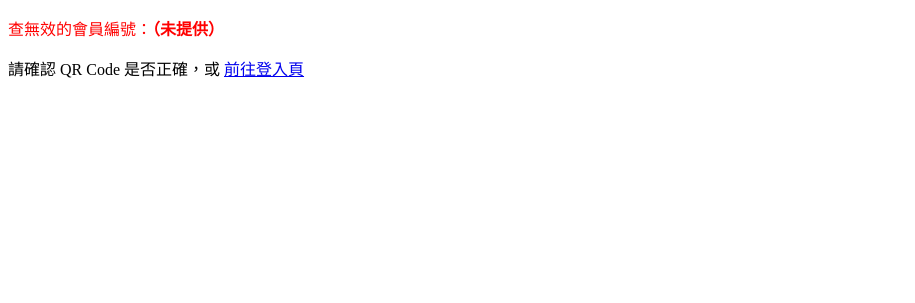
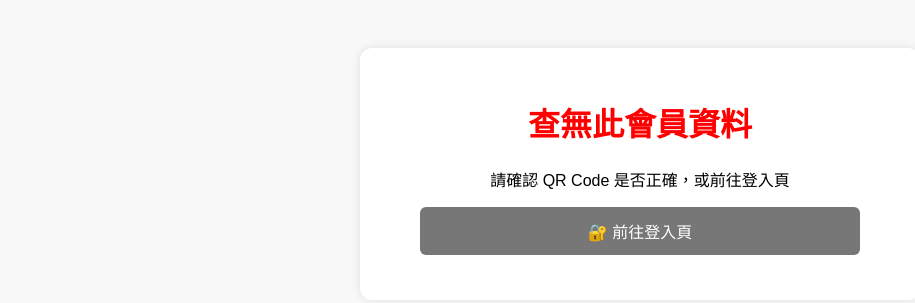
Before and after one commit to RusselArt/qr, a plain HTML site: page index.html in a window 1280 px wide. Shown: the whole page, without its empty margins (0-915 px from the left). Drawn offline with Linux system fonts and the light colour scheme.

Commit message:
Update index.html

```diff
--- a/index.html
+++ b/index.html
@@ -2,30 +2,97 @@
 <html lang="zh-Hant">
 <head>
   <meta charset="UTF-8">
-  <title>智慧跳轉中...</title>
+  <title>會員資料查詢</title>
+  <style>
+    body {
+      font-family: Arial, sans-serif;
+      background-color: #f8f8f8;
+      text-align: center;
+      padding: 40px;
+    }
+    .card {
+      background: white;
+      padding: 30px;
+      border-radius: 12px;
+      box-shadow: 0 0 10px rgba(0,0,0,0.1);
+      display: inline-block;
+      max-width: 500px;
+      width: 100%;
+    }
+    h1 { color: #222; }
+    .btn {
+      display: block;
+      margin: 15px auto;
+      padding: 12px 20px;
+      background-color: #0055aa;
+      color: white;
+      text-decoration: none;
+      border-radius: 6px;
+      width: 80%;
+    }
+    .btn.secondary {
+      background-color: #777;
+    }
+    .error {
+      color: red;
+    }
+  </style>
 </head>
 <body>
-<div id="message">正在驗證會員身份，請稍候...</div>
+
+<div class="card" id="container">
+  <h1>正在載入會員資料...</h1>
+</div>
 
 <script>
   const rawId = new URLSearchParams(window.location.search).get("id");
   const id = rawId ? rawId.toUpperCase() : null;
 
-  const formBase = "https://docs.google.com/forms/d/e/1FAIpQLSfHd91m7nvi4ti29BkyW32PVY_tvOW6apdlD0HbBEJ_8RAiyw/viewform?usp=pp_url&entry.187012352=";
   const loginPage = "https://www.russelart.com/ecommerce/customer/account/login/";
-  const validIdPattern = /^(RA-\d{4}|BOD-\d{1,2}|EMP-\d{2}|SUP-A[1-9]|SUP-B[1-9])$/;
 
-  const messageDiv = document.getElementById("message");
+  const memberData = {
+    "EMP-18": {
+      folder: "https://drive.google.com/drive/folders/10N4jFZQF9uIujg3xxmEL1eC0LdZkh04Q",
+      form: "https://docs.google.com/forms/d/e/1FAIpQLSfHd91m7nvi4ti29BkyW32PVY_tvOW6apdlD0HbBEJ_8RAiyw/viewform?usp=pp_url&entry.187012352=EMP-18"
+    },
+    "SUP-C9": {
+      folder: "https://drive.google.com/drive/folders/1CzHhnAWrnDybHABPczej1M3IbFQmBKFW",
+      form: "https://docs.google.com/forms/d/e/1FAIpQLSfHd91m7nvi4ti29BkyW32PVY_tvOW6apdlD0HbBEJ_8RAiyw/viewform?usp=pp_url&entry.187012352=SUP-C9"
+    },
+    "SUP-C1": {
+      folder: "https://drive.google.com/drive/folders/1JSGtQSR3cqeHwqyAWfyuA7pp7-TsoC7r",
+      form: "https://docs.google.com/forms/d/e/1FAIpQLSfHd91m7nvi4ti29BkyW32PVY_tvOW6apdlD0HbBEJ_8RAiyw/viewform?usp=pp_url&entry.187012352=SUP-C1"
+    },
+    "SUP-C8": {
+      folder: "https://drive.google.com/drive/folders/1O8WMOW8pfU_9sqQDbB4tLabFQPYCMs3A",
+      form: "https://docs.google.com/forms/d/e/1FAIpQLSfHd91m7nvi4ti29BkyW32PVY_tvOW6apdlD0HbBEJ_8RAiyw/viewform?usp=pp_url&entry.187012352=SUP-C8"
+    },
+    "EMP-10": {
+      folder: "https://drive.google.com/drive/folders/1PKpdTkSc7H6IYnbnQPurrG2GRImyEvQj",
+      form: "https://docs.google.com/forms/d/e/1FAIpQLSfHd91m7nvi4ti29BkyW32PVY_tvOW6apdlD0HbBEJ_8RAiyw/viewform?usp=pp_url&entry.187012352=EMP-10"
+    },
+    "EMP-19": {
+      folder: "https://drive.google.com/drive/folders/1TV0VHqqIq6psXHzKo5qjWkOhN72GUn1s",
+      form: "https://docs.google.com/forms/d/e/1FAIpQLSfHd91m7nvi4ti29BkyW32PVY_tvOW6apdlD0HbBEJ_8RAiyw/viewform?usp=pp_url&entry.187012352=EMP-19"
+    }
+    // 更多會員可在此追加
+  };
 
-  if (id && validIdPattern.test(id)) {
-    window.location.href = formBase + encodeURIComponent(id);
-    setTimeout(() => {
-      window.location.href = loginPage;
-    }, 3000);
+  const container = document.getElementById("container");
+
+  if (id && memberData[id]) {
+    container.innerHTML = `
+      <h1>🎉 歡迎您！</h1>
+      <p>會員編號：<strong>${id}</strong></p>
+      <a class="btn" href="${memberData[id].folder}" target="_blank">📁 查看我的會員個人資料夾</a>
+      <a class="btn" href="${memberData[id].form}" target="_blank">📋 長鼻工作人員專用查詢後台</a>
+      <a class="btn secondary" href="${loginPage}" target="_blank">🔐 前往登入頁</a>
+    `;
   } else {
-    messageDiv.innerHTML = `
-      <p style="color:red;">查無效的會員編號：<strong>${rawId || "（未提供）"}</strong></p>
-      <p>請確認 QR Code 是否正確，或 <a href="${loginPage}" target="_blank">前往登入頁</a></p>
+    container.innerHTML = `
+      <h1 class="error">查無此會員資料</h1>
+      <p>請確認 QR Code 是否正確，或前往登入頁</p>
+      <a class="btn secondary" href="${loginPage}" target="_blank">🔐 前往登入頁</a>
     `;
   }
 </script>
```
